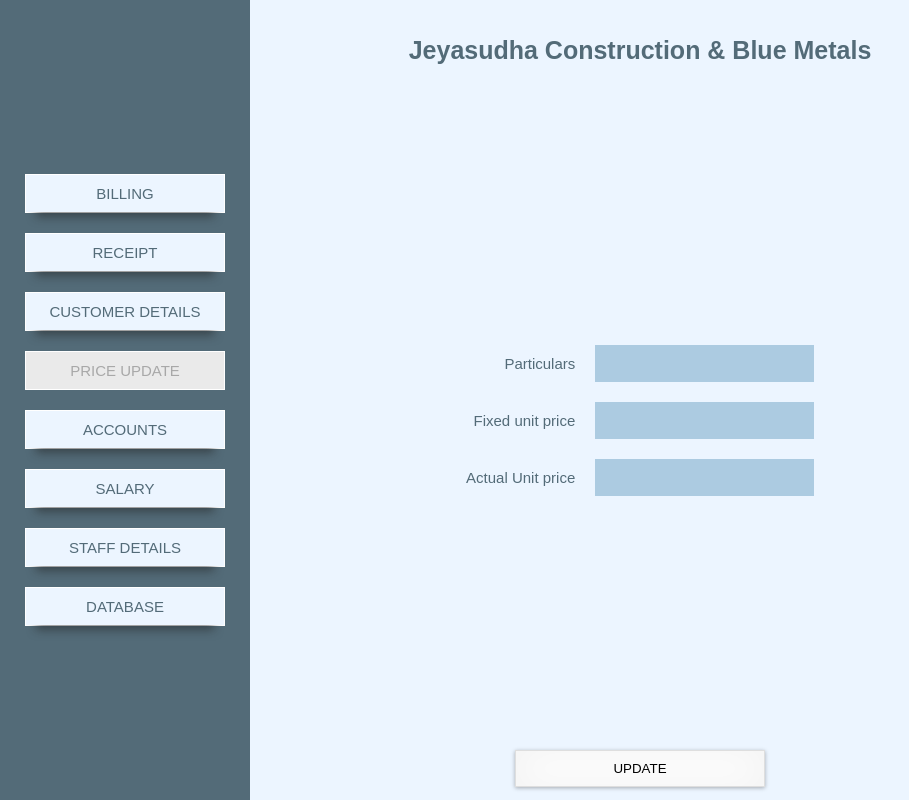
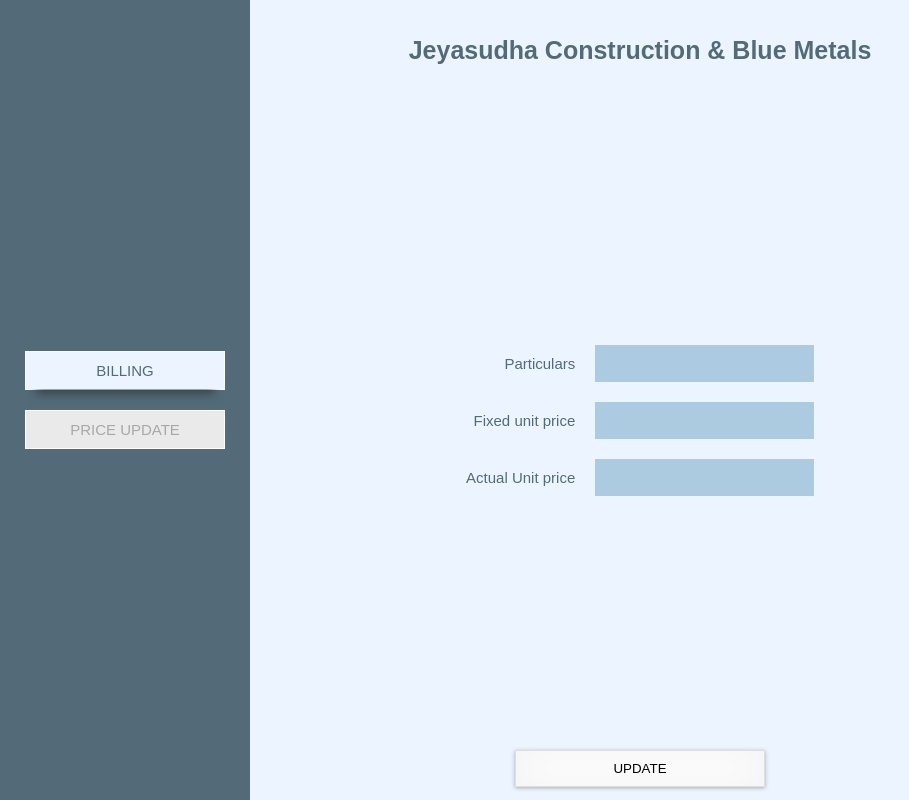
Before and after one commit to dreamerchandra/jeyasudha, a React (Create React App) app in the folder client/: page /update-price in a window 1280 px wide. Shown: the whole page, without its empty margins (0-909 px from the left). Built offline with nearby package versions, Linux system fonts and the light colour scheme.

Commit message:
refacted router config

```diff
--- a/client/src/components/sidebar/index.js
+++ b/client/src/components/sidebar/index.js
@@ -1,19 +1,24 @@
 import React from 'react';
 import './index.css';
 import { NavLink } from 'react-router-dom';
+import routerConfig from '../../js/routing-config';
 
 const Sidebar = ({ className, onClick }) => {
   return (
     <nav className={className}>
       <div className="flex-c center">
-        <NavLink to='/billing' className="paper paper-raise-flatten btn" onClick={onClick} activeClassName='disabled-btn'>Billing</NavLink>
-        <NavLink to='/receipt' className="paper paper-raise-flatten btn" onClick={onClick} activeClassName='disabled-btn'>Receipt</NavLink>
+        {
+          routerConfig.map((router) => (
+            <NavLink to={router.path} className="paper paper-raise-flatten btn" onClick={onClick} activeClassName='disabled-btn'>{router.linkName}</NavLink>
+          ))
+        }
+        {/* <NavLink to='/receipt' className="paper paper-raise-flatten btn" onClick={onClick} activeClassName='disabled-btn'>Receipt</NavLink>
         <NavLink to='/customer' className="paper paper-raise-flatten btn" onClick={onClick} activeClassName='disabled-btn'>Customer details</NavLink>
         <NavLink to='/update-price' className="paper paper-raise-flatten btn" onClick={onClick} activeClassName='disabled-btn'>Price Update</NavLink>
         <NavLink to='/accounts' className="paper paper-raise-flatten btn" onClick={onClick} activeClassName='disabled-btn'>Accounts</NavLink>
         <NavLink to='/salary' className="paper paper-raise-flatten btn" onClick={onClick} activeClassName='disabled-btn'>Salary</NavLink>
         <NavLink to='/staff' className="paper paper-raise-flatten btn" onClick={onClick} activeClassName='disabled-btn'>Staff details</NavLink>
-        <NavLink to='/db' className="paper paper-raise-flatten btn" onClick={onClick} activeClassName='disabled-btn'>Database</NavLink>
+        <NavLink to='/db' className="paper paper-raise-flatten btn" onClick={onClick} activeClassName='disabled-btn'>Database</NavLink> */}
       </div>
     </nav>
   )
--- /dev/null
+++ b/client/src/js/routing-config.js
@@ -0,0 +1,17 @@
+import Billing from "../fragments/billing";
+import PriceUpdate from "../fragments/price-update";
+
+const routerConfig = [
+  {
+    path: "/billing",
+    component: Billing,
+    linkName: 'BILLING',
+  },
+  {
+    path: "/update-price",
+    component: PriceUpdate,
+    linkName: 'PRICE UPDATE'
+  }
+]
+
+export default routerConfig;
--- a/client/src/pages/index.js
+++ b/client/src/pages/index.js
@@ -1,27 +1,15 @@
 import React from 'react';
-import Billing from '../fragments/billing';
 import PageFragment from '../fragments/page-fragment';
 import { Switch } from 'react-router-dom';
 import RouteWithSubRoutes from '../components/router-with-sub-routes';
-import PriceUpdate from '../fragments/price-update';
+import routerConfig from '../js/routing-config';
 
-
-const routesConfig = [
-  {
-    path: "/billing",
-    component: Billing
-  },
-  {
-    path: "/update-price",
-    component: PriceUpdate
-  }
-]
 
 const MainPage = () => {
   return (
     <PageFragment>
       <Switch>
-        {routesConfig.map((route, i) => (
+        {routerConfig.map((route, i) => (
           <RouteWithSubRoutes key={i} {...route} />
         ))}
       </Switch>
```
